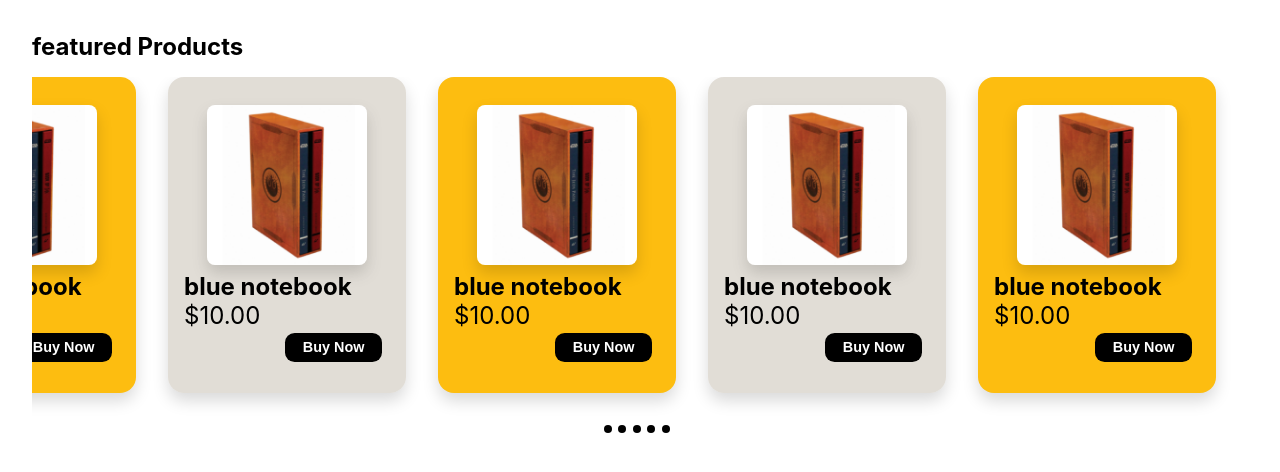
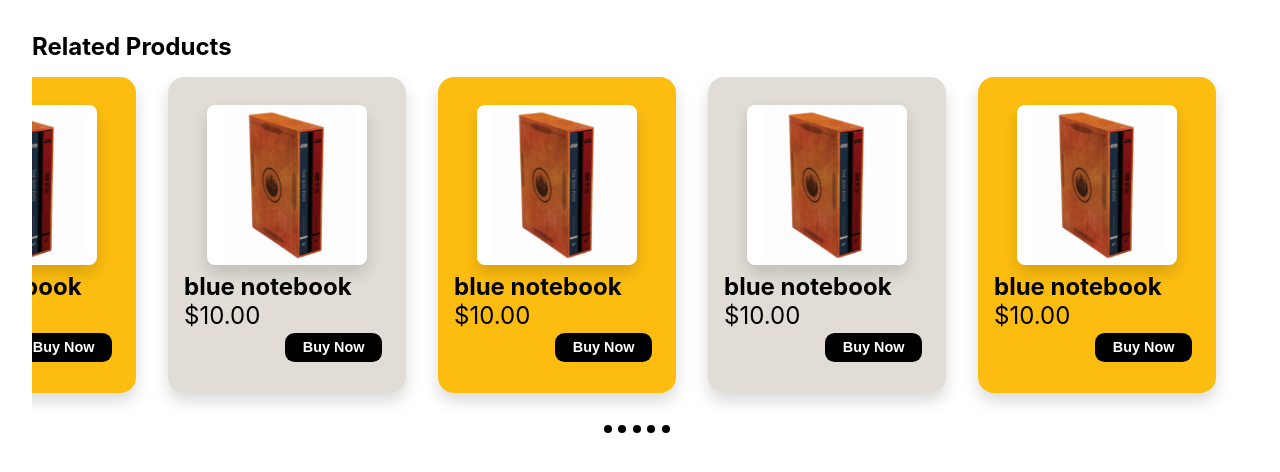
Before and after one commit to davidgdev/the-market-place, a React (Create React App) app: page / in a window 1280 px wide. Shown: the top 472 px of the page. Built offline with nearby package versions, Linux system fonts and the light colour scheme.

Commit message:
Setting up Related Products Component

```diff
--- a/src/App.js
+++ b/src/App.js
@@ -1,7 +1,7 @@
 import logo from './logo.svg';
 import './sass/App.scss';
 
-import FeaturedProducts from './components/FeaturedProducts';
+import RelatedProducts from './components/RelatedProducts';
 
 function App() {
   return (
@@ -20,7 +20,7 @@ function App() {
           Learn React
         </a>
       </header> */}
-      <FeaturedProducts />
+      <RelatedProducts />
     </div>
   );
 }
--- /dev/null
+++ b/src/components/RelatedProductCard.jsx
@@ -0,0 +1,28 @@
+import React from 'react';
+import '../sass/components/_RelatedProductCard.scss';
+import image from '../assets/dummy.png';
+
+import ProductButton from './ProductButton';
+
+function FeatureProductCard ({title, price, index}) {
+    const featuredClass = (index % 2 == 0) ? 'even' : 'odd';
+    return (
+     <article className={`related__card ${featuredClass}`} >
+         <img className="related__card-image" src={image} alt={title} />
+         <div className="related__card-info">
+            <p className="related__card-title">{title}</p>
+            <div className="related__card-info-bottom">
+                <div className="related__card-info-details">
+                    <p>${price}</p>
+                </div>
+                <div className="related__card-button">
+                    <ProductButton text="Buy Now" style="btn btn-secondary"/>
+                </div>
+            </div>
+         </div>
+
+     </article>
+    )
+};
+
+export default FeatureProductCard;
--- /dev/null
+++ b/src/components/RelatedProducts.jsx
@@ -0,0 +1,80 @@
+import React, { Component } from 'react'
+import RelatedProductCard from './RelatedProductCard'
+import {
+  CarouselProvider,
+  Slider,
+  Slide,
+  DotGroup
+} from 'pure-react-carousel'
+import 'pure-react-carousel/dist/react-carousel.es.css'
+
+import '../sass/components/_RelatedProducts.scss'
+
+const CARD_WIDTH = 270;
+
+class RelatedProducts extends Component {
+    state = {
+      cards: 2
+    };
+
+    selfRef = React.createRef();
+
+    updateDimensions = () => {
+      this.setState({
+        width: this.selfRef.current.offsetWidth,
+        cards: Math.floor(this.selfRef.current.offsetWidth / CARD_WIDTH) || 1
+      });
+    };
+
+    componentDidMount() {
+      window.addEventListener("resize", this.updateDimensions);
+      this.updateDimensions();
+    }
+
+    componentWillUnmount() {
+      window.removeEventListener("resize", this.updateDimensions);
+    }
+    render() {
+        return (
+            <section className="related_products-container"
+              ref={this.selfRef}
+            >
+                <h2>Related Products</h2>
+                  <CarouselProvider
+                    isPlaying= 'true'
+                    naturalSlideWidth={CARD_WIDTH}
+                    naturalSlideHeight={340}
+                    totalSlides={5}
+                    visibleSlides={this.state.width / CARD_WIDTH}
+                    currentSlide={1}
+                  >
+                    <Slider>
+                      <Slide index={0}>
+                        <RelatedProductCard title="blue notebook" description="Save all your notes in this amazing notebook.
+                      It has 100 blank pages to be filled with your stories." price="10.00" quantity="5"  index="0" />
+                      </Slide>
+                      <Slide index={1}>
+                        <RelatedProductCard title="blue notebook" description="Save all your notes in this amazing notebook.
+                      It has 100 blank pages to be filled with your stories." price="10.00" quantity="5" index="1" />
+                      </Slide>
+                      <Slide index={2}>
+                        <RelatedProductCard title="blue notebook" description="Save all your notes in this amazing notebook.
+                      It has 100 blank pages to be filled with your stories." price="10.00" quantity="5" index="2" />
+                      </Slide>
+                      <Slide index={3}>
+                        <RelatedProductCard title="blue notebook" description="Save all your notes in this amazing notebook.
+                      It has 100 blank pages to be filled with your stories." price="10.00" quantity="5" index="3" />
+                      </Slide>
+                      <Slide index={4}>
+                        <RelatedProductCard title="blue notebook" description="Save all your notes in this amazing notebook.
+                      It has 100 blank pages to be filled with your stories." price="10.00" quantity="5" index="4" />
+                      </Slide>
+                    </Slider>
+                    <DotGroup />
+                  </CarouselProvider>
+            </section>
+        );
+    }
+}
+
+export default RelatedProducts;
--- a/src/sass/App.scss
+++ b/src/sass/App.scss
@@ -11,6 +11,8 @@
 @import "components/_ProductButton";
 @import "components/_FeaturedProductCard";
 @import "components/_FeaturedProducts";
+@import "components/_RelatedProducts";
+@import "components/_RelatedProductCard";
 
 // Layout
 
--- /dev/null
+++ b/src/sass/components/_RelatedProductCard.scss
@@ -0,0 +1,39 @@
+@import '../abstracts/variables';
+
+.related__card {
+    display: flex;
+    flex-direction: column;
+    justify-content: center;
+    width: 100%;
+    height: 100%;
+    border-radius: 1rem;
+    box-shadow: 0 .5rem 1rem rgba(black, 0.15);
+    &-image {
+        margin: 0rem auto .4rem auto;
+        width: 10rem;
+        height: 10rem;
+        border-radius: 0.5rem;
+        box-shadow: 0 .5rem 1rem rgba(black, 0.15);
+    }
+    &-info {
+        padding: 0 1rem;
+        text-align: left;
+    }
+    &-title {
+        font-size: 1.5rem;
+        font-weight: bold;
+    }
+    &-info-details {
+        font-size: 1.5rem;
+    }
+    &-button {
+        display: flex;
+        justify-content: flex-end;
+    }
+}
+.odd {
+    background-color: $light-brown;
+}
+.even {
+    background-color: $primary;
+}
--- /dev/null
+++ b/src/sass/components/_RelatedProducts.scss
@@ -0,0 +1,24 @@
+@import '../abstracts/variables';
+
+.related_products-container {
+    margin: 2rem 2rem;
+    h2 {
+        margin-top: 1rem;
+        margin-bottom: 1rem;
+        width: 100%;
+        text-align: left;
+    }
+}
+.carousel__inner-slide {
+    width: calc(100% - 2rem);
+    height: calc(100% - 1.5rem);
+
+}
+.carousel__dot {
+    width: 0.5rem;
+    height: 0.5rem;
+    margin-right: .4rem;
+    background-color: black;
+    border: none;
+    border-radius: 1rem;
+}
```
